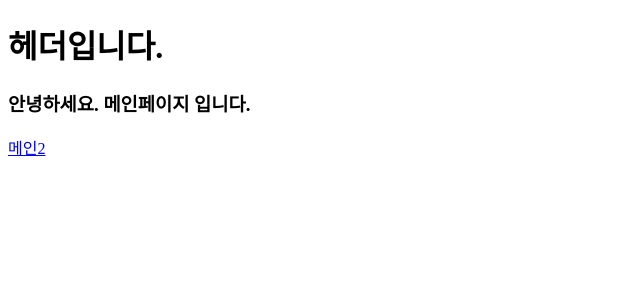
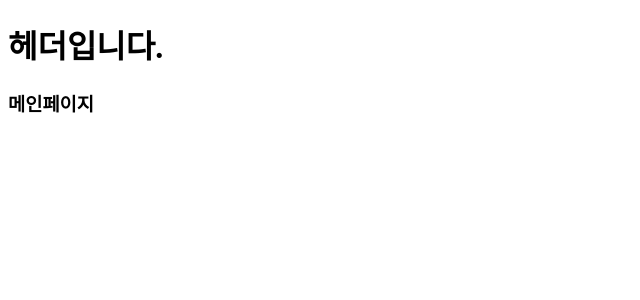
Before and after one commit to Jeong-Yoon-Hwan/projectC-test, a React app: page / in a window 1280 px wide. Shown: the top 300 px of the page, without its empty margins (0-640 px from the left). Built offline with nearby package versions, Linux system fonts and the light colour scheme.

Commit message:
styled-component 세팅

```diff
--- a/package.json
+++ b/package.json
@@ -35,6 +35,7 @@
   },
   "devDependencies": {
     "clean-webpack-plugin": "^4.0.0",
-    "html-webpack-plugin": "^5.5.0"
+    "html-webpack-plugin": "^5.5.0",
+    "styled-components": "^5.3.5"
   }
 }
--- a/src/App.js
+++ b/src/App.js
@@ -2,7 +2,7 @@ import React,{Component} from "react";
 import { BrowserRouter, Routes, Route } from 'react-router-dom';
 import Header from './Header.js';
 import Main from './Main';
-import Main2 from "./Main2.js";
+
 
 const App = () =>{
     return (
@@ -11,7 +11,6 @@ const App = () =>{
           <Header/>
           <Routes>
             <Route path="/" element={<Main/>}></Route>
-            <Route path="/main2" element={<Main2/>}></Route>
           </Routes>
         </BrowserRouter>
       </div>
--- a/src/Main.js
+++ b/src/Main.js
@@ -3,8 +3,7 @@ import {Link} from "react-router-dom";
 const Main = (props) => {
 	return (
 		<>
-			<h3>안녕하세요. 메인페이지 입니다.</h3>
-      <Link to = "/main2">메인2</Link>
+			<h3>메인페이지</h3>
 		</>
 	);
 };
--- a/src/Main2.js
+++ /dev/null
@@ -1,11 +0,0 @@
-import React from 'react';
-
-const Main2 = () => {
-  return(
-    <div>
-      <h2>두번째 페이지</h2>
-    </div>
-  )
-}
-
-export default Main2;
```
Also changed, not shown: src/index.css (deleted).
